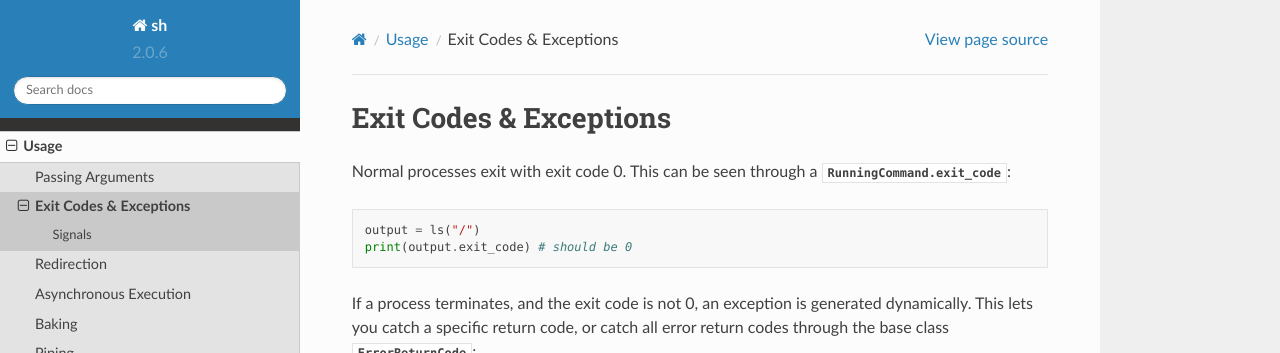
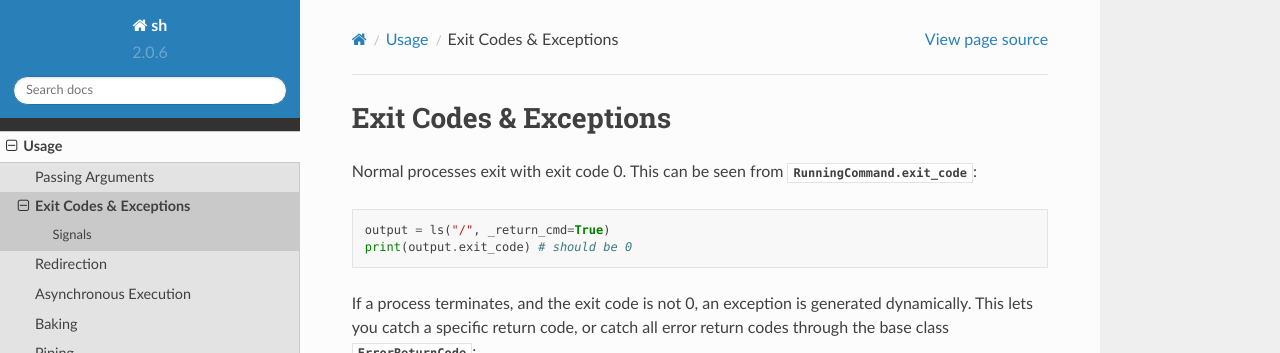
Before and after one commit to amoffat/sh, a Sphinx documentation site: the page built from docs/source/sections/exit_codes.rst, in a window 1280 px wide and 1355 px high. Shown: the top 353 px of the window. Built offline with Sphinx 7.4.7 and the Read the Docs theme 2.0.0, drawn with Linux system fonts in a browser that asks for light colours.

Commit message:
Fix example code in docs
Add _return_cmd attr since normal commands now return strings.

Closes #717

```diff
--- a/docs/source/sections/exit_codes.rst
+++ b/docs/source/sections/exit_codes.rst
@@ -3,12 +3,12 @@
 Exit Codes & Exceptions
 =======================
 
-Normal processes exit with exit code 0.  This can be seen through a
+Normal processes exit with exit code 0.  This can be seen from
 :attr:`RunningCommand.exit_code`:
 
 .. code-block:: python
 
-	output = ls("/")
+	output = ls("/", _return_cmd=True)
 	print(output.exit_code) # should be 0
 
 If a process terminates, and the exit code is not 0, an exception is generated
```
